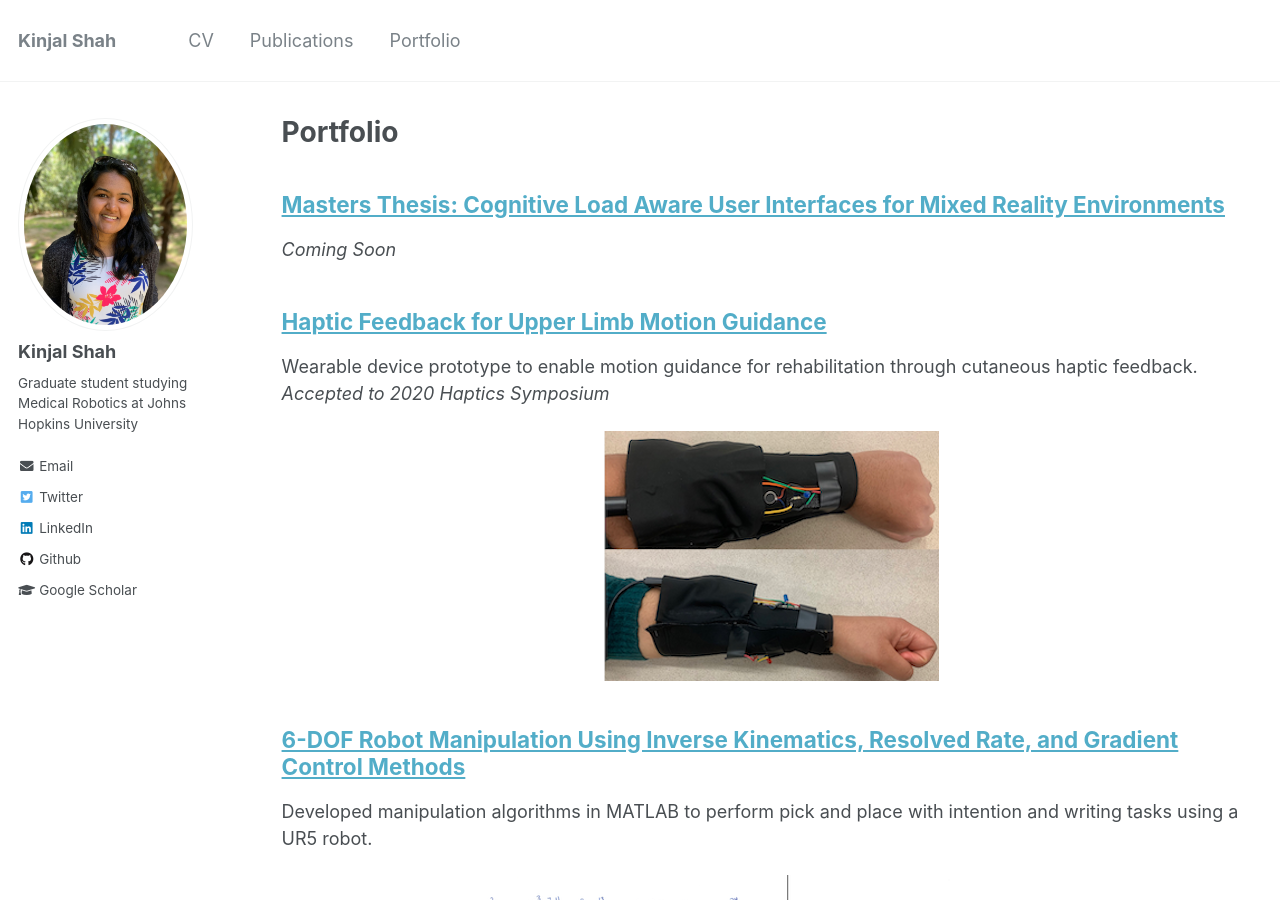
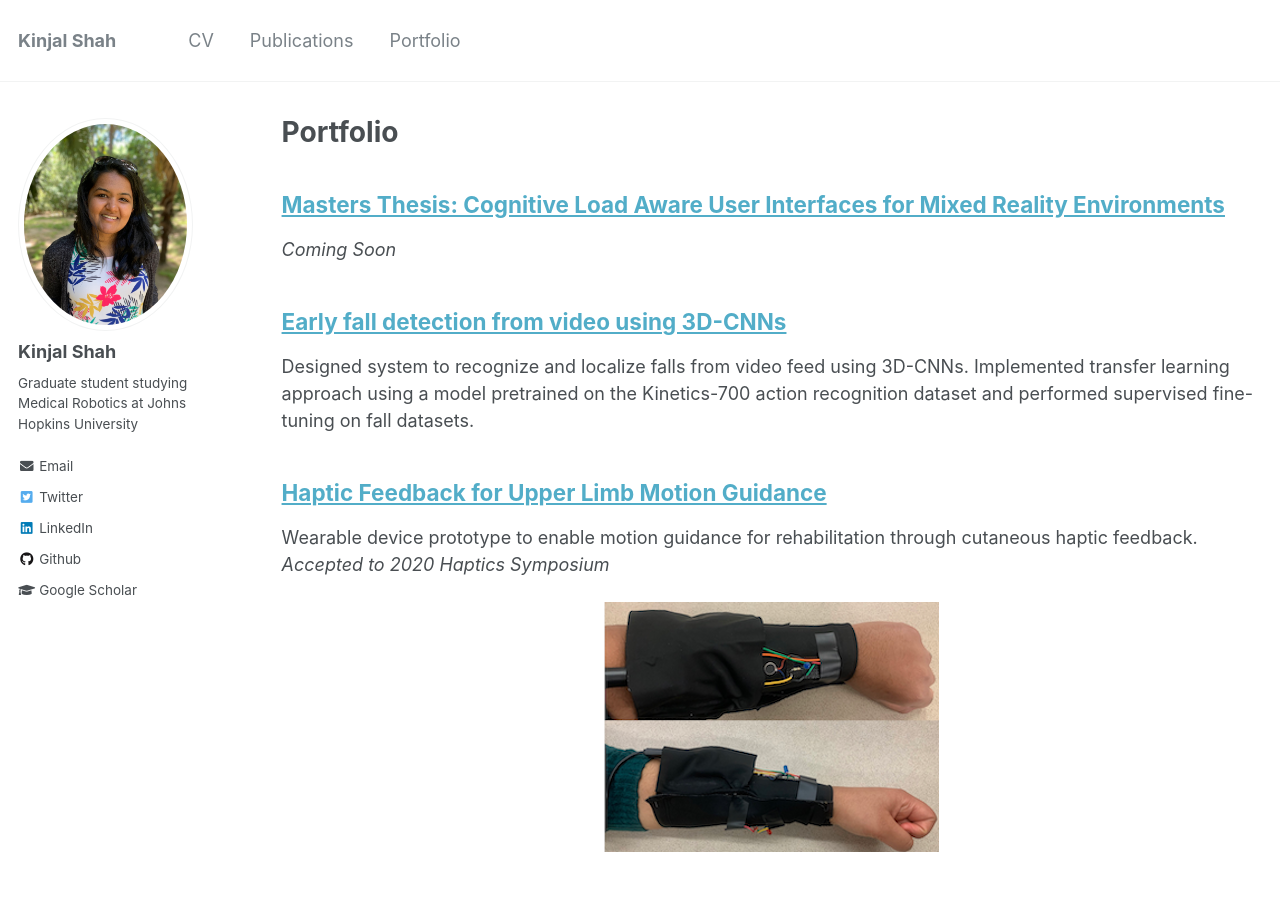
Before and after one commit to kinjmshah/kinjmshah.github.io, a Jekyll site: the page built from _pages/portfolio.md, in a window 1280 px wide and 900 px high. Built offline with Jekyll 4.4.1, drawn with Linux system fonts in a browser that asks for light colours.

Commit message:
Update portfolio.md

```diff
--- a/_pages/portfolio.md
+++ b/_pages/portfolio.md
@@ -8,6 +8,9 @@ author_profile: true
 
 ## [Masters Thesis: Cognitive Load Aware User Interfaces for Mixed Reality Environments](/portfolio/mastersThesis)
 *Coming Soon*
+
+## [Early fall detection from video using 3D-CNNs](/portfolio/fallDetection)
+Designed system to recognize and localize falls from video feed using 3D-CNNs. Implemented transfer learning approach using a model pretrained on the Kinetics-700 action recognition dataset and performed supervised fine-tuning on fall datasets.
 
 ## [Haptic Feedback for Upper Limb Motion Guidance](/portfolio/hapticGuidance)
 Wearable device prototype to enable motion guidance for rehabilitation through cutaneous haptic feedback.
```
